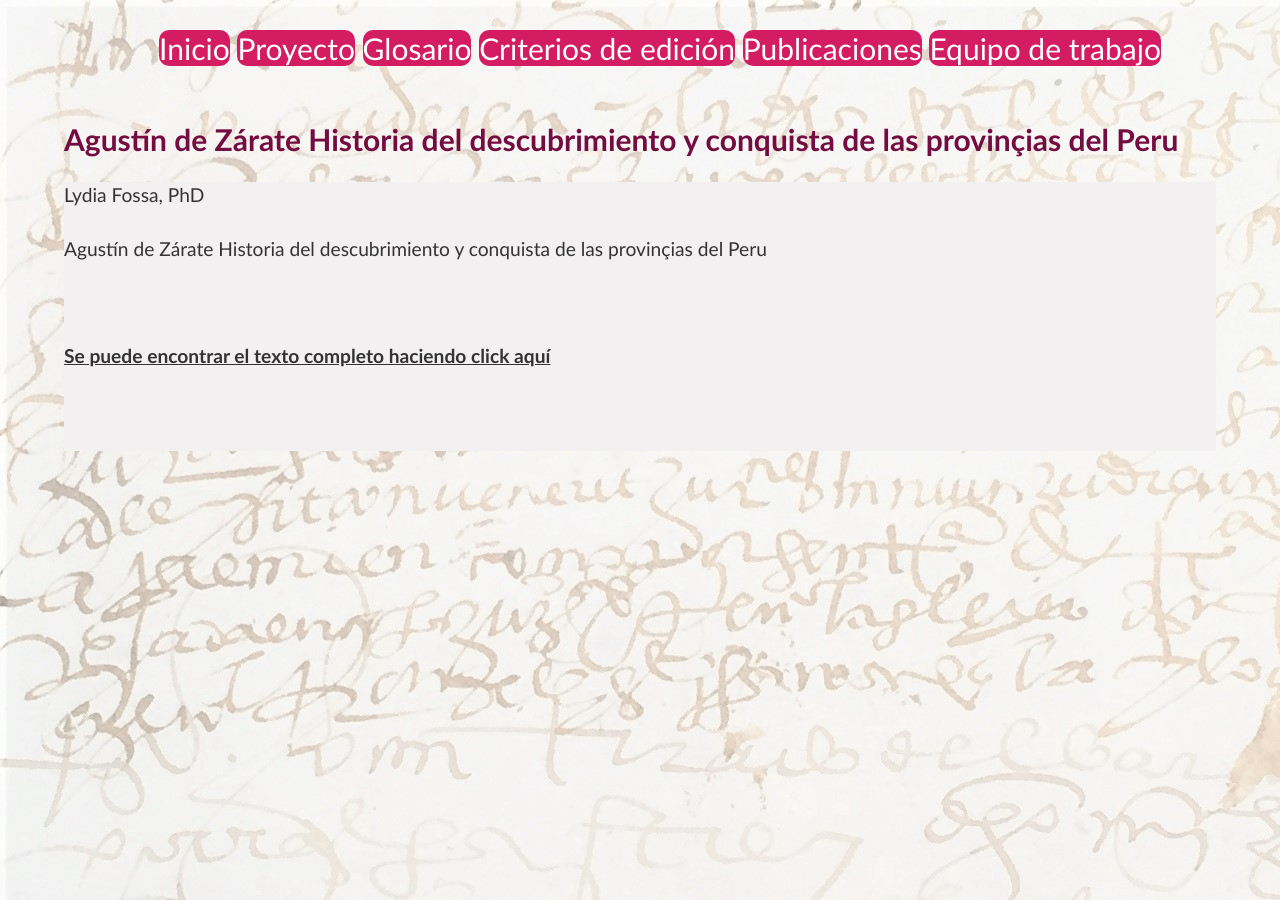
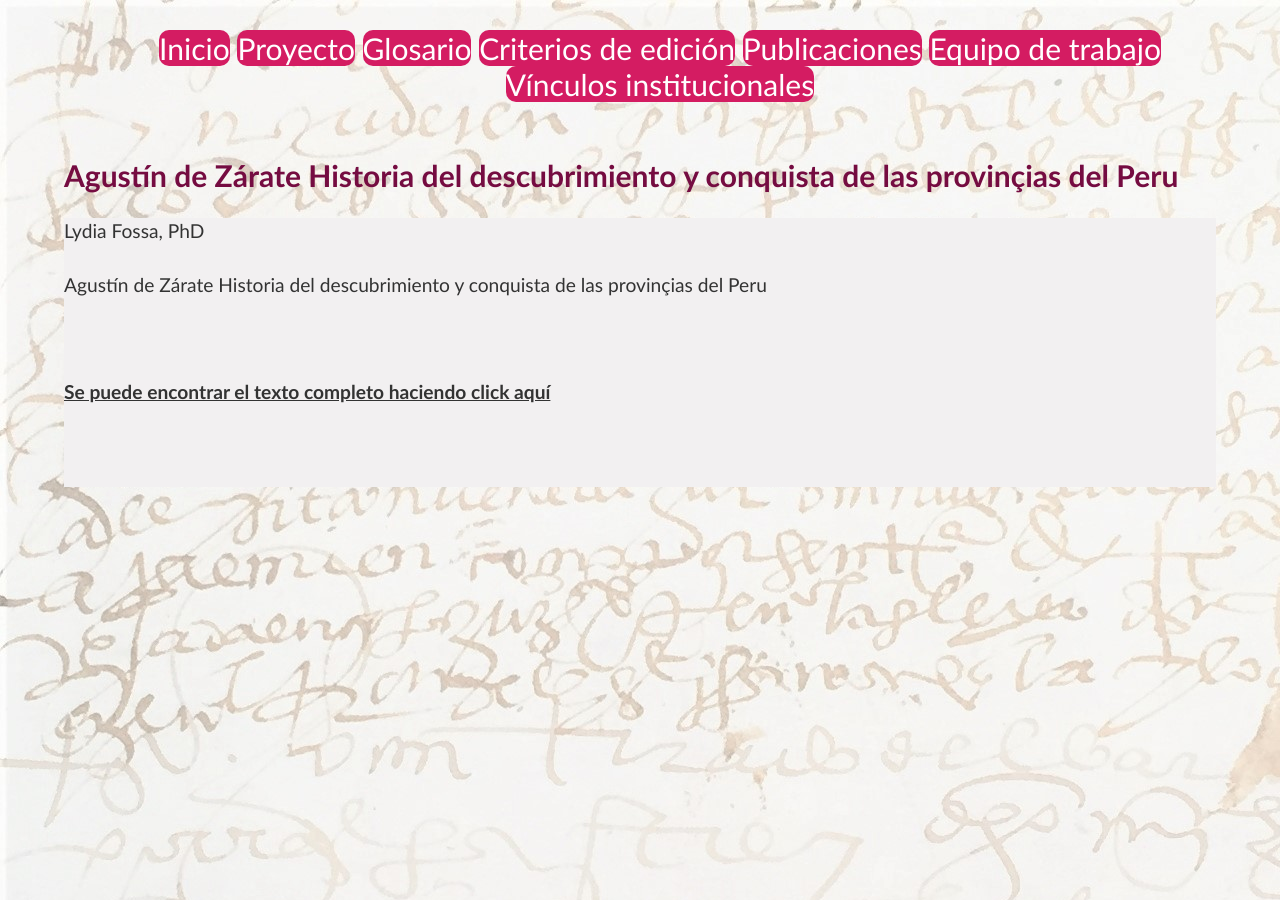
Before and after one commit to glosascroniquenses/glosascroniquenses.github.io, a Jekyll site: the page built from intro/cronista15.html, in a window 1280 px wide. Built offline with Jekyll 4.4.1, drawn with Linux system fonts in a browser that asks for light colours.

Commit message:
Update default.html

```diff
--- a/_layouts/default.html
+++ b/_layouts/default.html
@@ -12,6 +12,7 @@
         		<li><a href="/edicion" style="color:#FFFFFF;">Criterios de edición</a></li>
 			<li><a href="/publicaciones" style="color:#FFFFFF;">Publicaciones</a></li>
 			<li><a href="/trabajo" style="color:#FFFFFF;">Equipo de trabajo</a></li>
+			<li><a href="/trabajo" style="color:#FFFFFF;">Vínculos institucionales</a></li>
 
     		</ul>
        </nav>
```
